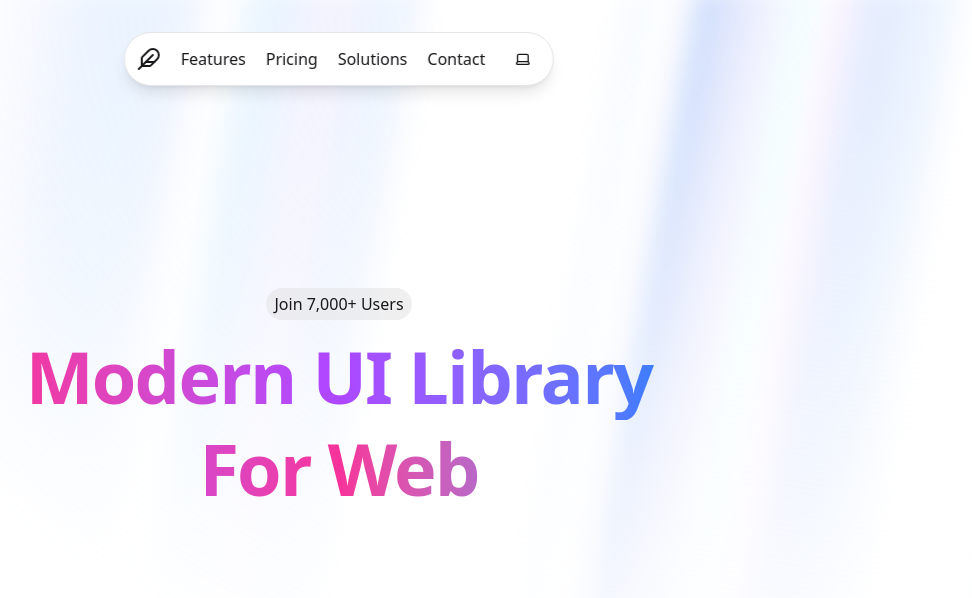
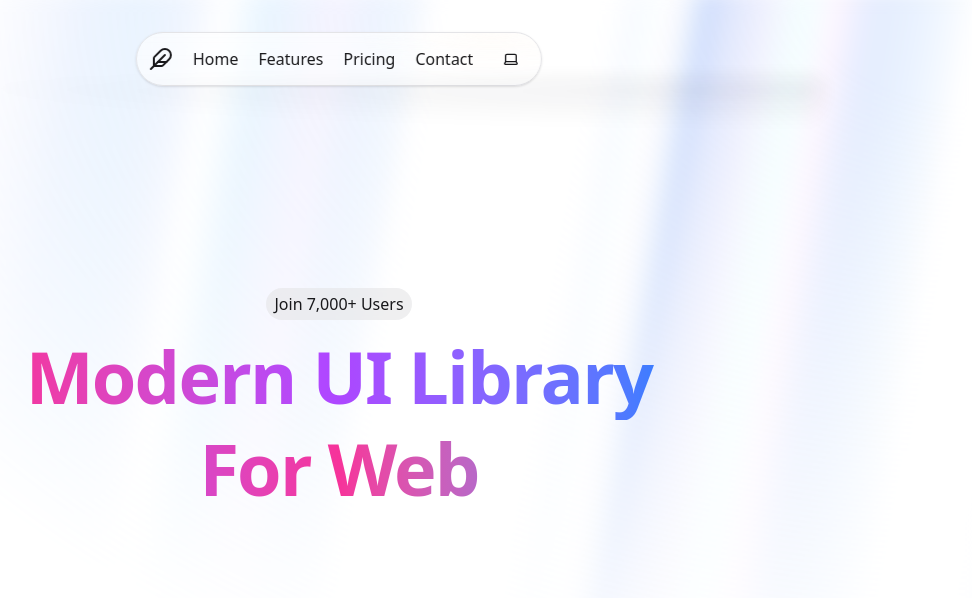
Before and after one commit to Qaisar-Mateen/Landing, a Next.js app: page / in a window 1280 px wide. Shown: the top 598 px of the page, without its empty margins (301-1273 px from the left). Built offline with nearby package versions, Linux system fonts and the light colour scheme.

Commit message:
feat: implement glass navbar design with enhanced visual effects and updated link labels

```diff
--- a/app/globals.css
+++ b/app/globals.css
@@ -151,4 +151,104 @@
     transition: none !important;
     will-change: auto !important;
   }
+
+  /* Glass navbar: performant frosted-glass backdrop with depth, directional highlight & fog */
+  .glass-nav {
+    position: relative;
+    /* semi-opaque background tuned for both performance and readability */
+    background-color: rgba(255, 255, 255, 0.62);
+    -webkit-backdrop-filter: blur(8px) saturate(120%);
+    backdrop-filter: blur(8px) saturate(120%);
+    background-clip: padding-box;
+    border-color: rgba(15, 23, 42, 0.06);
+    will-change: transform, opacity, background-color;
+    transform: translateZ(0);
+    -webkit-backface-visibility: hidden;
+    backface-visibility: hidden;
+    /* Layered shadows: soft long shadow + deeper dark bottom shadow + subtle inner bottom shading */
+    box-shadow: 0 28px 48px rgba(15, 23, 42, 0.08), 0 6px 18px rgba(15, 23, 42, 0.06), inset 0 -6px 10px rgba(0,0,0,0.04);
+    overflow: visible;
+  }
+
+  /* subtle sheen + directional top-right highlight to acknowledge the aurora source */
+  .glass-nav::before {
+    content: "";
+    position: absolute;
+    inset: 0;
+    border-radius: inherit;
+    pointer-events: none;
+    /* Multiple layers: overall sheen + directional warm highlight in top-right */
+    background-image: linear-gradient(180deg, rgba(255,255,255,0.14) 0%, rgba(255,255,255,0.03) 35%, transparent 55%),
+                      radial-gradient(220px 80px at 88% 6%, rgba(255,200,140,0.12) 0%, rgba(255,200,140,0.04) 30%, transparent 60%);
+    mix-blend-mode: overlay;
+    opacity: 0.95;
+    transition: opacity 260ms ease-in-out, transform 260ms ease-in-out;
+    will-change: opacity, transform;
+  }
+
+  /* fog under the nav to suggest depth; positioned outside the nav box, biased toward left so light appears from top-right */
+  .glass-nav::after {
+    content: "";
+    position: absolute;
+    left: 40%;
+    top: calc(100% - 6px);
+    transform: translateX(-50%);
+    width: 260%;
+    height: 56px;
+    pointer-events: none;
+    background: radial-gradient(ellipse at top right, rgba(15, 23, 42, 0.10) 0%, rgba(15, 23, 42, 0.03) 35%, transparent 65%);
+    filter: blur(10px);
+    opacity: 0.9;
+    transition: opacity 260ms ease-in-out, transform 260ms ease-in-out;
+    will-change: opacity, transform;
+  }
+
+  /* Dark variant */
+  .dark .glass-nav {
+    background-color: rgba(18, 18, 18, 0.48);
+    border-color: rgba(255, 255, 255, 0.06);
+    box-shadow: 0 30px 64px rgba(0, 0, 0, 0.5), 0 8px 24px rgba(0,0,0,0.36), inset 0 -6px 12px rgba(255,255,255,0.02);
+  }
+
+  .dark .glass-nav::before {
+    background-image: linear-gradient(180deg, rgba(255, 255, 255, 0.06) 0%, rgba(255, 255, 255, 0.02) 20%, transparent 50%),
+                      radial-gradient(220px 80px at 88% 6%, rgba(96,165,250,0.10) 0%, rgba(96,165,250,0.03) 30%, transparent 60%);
+    opacity: 0.7;
+    mix-blend-mode: screen;
+  }
+
+  .dark .glass-nav::after {
+    background: radial-gradient(ellipse at top right, rgba(0, 0, 0, 0.65) 0%, rgba(0, 0, 0, 0.12) 40%, transparent 70%);
+    opacity: 0.78;
+    filter: blur(14px);
+  }
+
+  /* Fallback: if browser doesn't support backdrop-filter, provide a solid fallback */
+  @supports not ((-webkit-backdrop-filter: blur(8px)) or (backdrop-filter: blur(8px))) {
+    .glass-nav {
+      background-color: rgba(255, 255, 255, 0.92);
+      -webkit-backdrop-filter: none;
+      backdrop-filter: none;
+      box-shadow: 0 6px 18px rgba(15, 23, 42, 0.06);
+    }
+    .dark .glass-nav {
+      background-color: rgba(18, 18, 18, 0.92);
+      box-shadow: 0 8px 20px rgba(0, 0, 0, 0.45);
+    }
+    .glass-nav::after { display: none; } /* avoid faux fog if no blur support */
+    .glass-nav::before { background-image: linear-gradient(180deg, rgba(255,255,255,0.06) 0%, rgba(255,255,255,0.02) 20%, transparent 50%); }
+  }
+
+  /* Respect users who prefer reduced motion/visual effects: disable blur and fog */
+  @media (prefers-reduced-motion: reduce) {
+    .glass-nav {
+      -webkit-backdrop-filter: none !important;
+      backdrop-filter: none !important;
+      box-shadow: 0 2px 6px rgba(15,23,42,0.06) !important;
+    }
+    .glass-nav::before, .glass-nav::after {
+      opacity: 0 !important;
+      filter: none !important;
+    }
+  }
 }
--- a/components/nav-bar.tsx
+++ b/components/nav-bar.tsx
@@ -5,18 +5,18 @@ import { ThemeToggle } from "./theme-toggle";
 
 const NavBar = () => {
     return (
-        <nav className="site-nav z-10 top-8 left-1/2 -translate-x-1/2 fixed flex items-center gap-5 py-2 px-3 rounded-full bg-white dark:bg-zinc-900 backdrop-blur-md border border-zinc-200 dark:border-zinc-800 text-zinc-900 dark:text-white shadow-lg transition-colors duration-200 ease-[cubic-bezier(0.4,0,0.2,1)]" style={{ willChange: 'background-color, color' }}>
+        <nav className="site-nav glass-nav z-10 top-8 left-1/2 -translate-x-1/2 fixed flex items-center gap-5 py-2 px-3 rounded-full border border-zinc-200 dark:border-zinc-800 text-zinc-900 dark:text-white shadow-sm transition-colors duration-200 ease-in-out" style={{ willChange: 'transform, opacity, background-color, color' }}>
             <a href="">
                 <Feather className="h-6 w-6 text-zinc-900 dark:text-white" aria-hidden="true" />
             </a>
+            <Link href='/' className="hover:text-zinc-600 dark:hover:text-gray-300 transition-colors">
+            <span>Home</span>
+            </Link>
             <Link href='/' className="hover:text-zinc-600 dark:hover:text-gray-300 transition-colors">
             <span>Features</span>
             </Link>
             <Link href='/' className="hover:text-zinc-600 dark:hover:text-gray-300 transition-colors">
             <span>Pricing</span>
-            </Link>
-            <Link href='/' className="hover:text-zinc-600 dark:hover:text-gray-300 transition-colors">
-            <span>Solutions</span>
             </Link>
             <Link href='/' className="hover:text-zinc-600 dark:hover:text-gray-300 transition-colors">
             <span>Contact</span>
```
